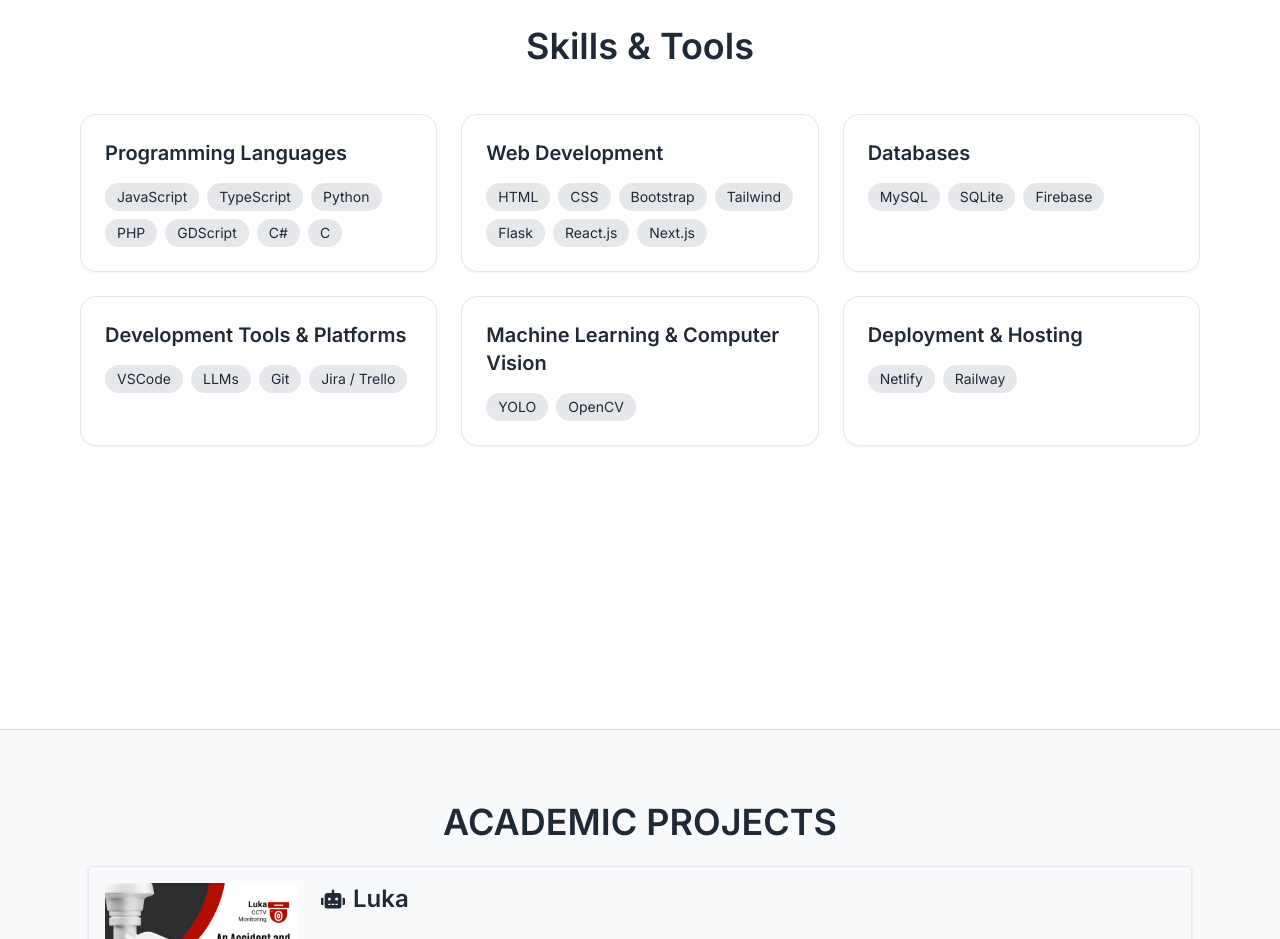
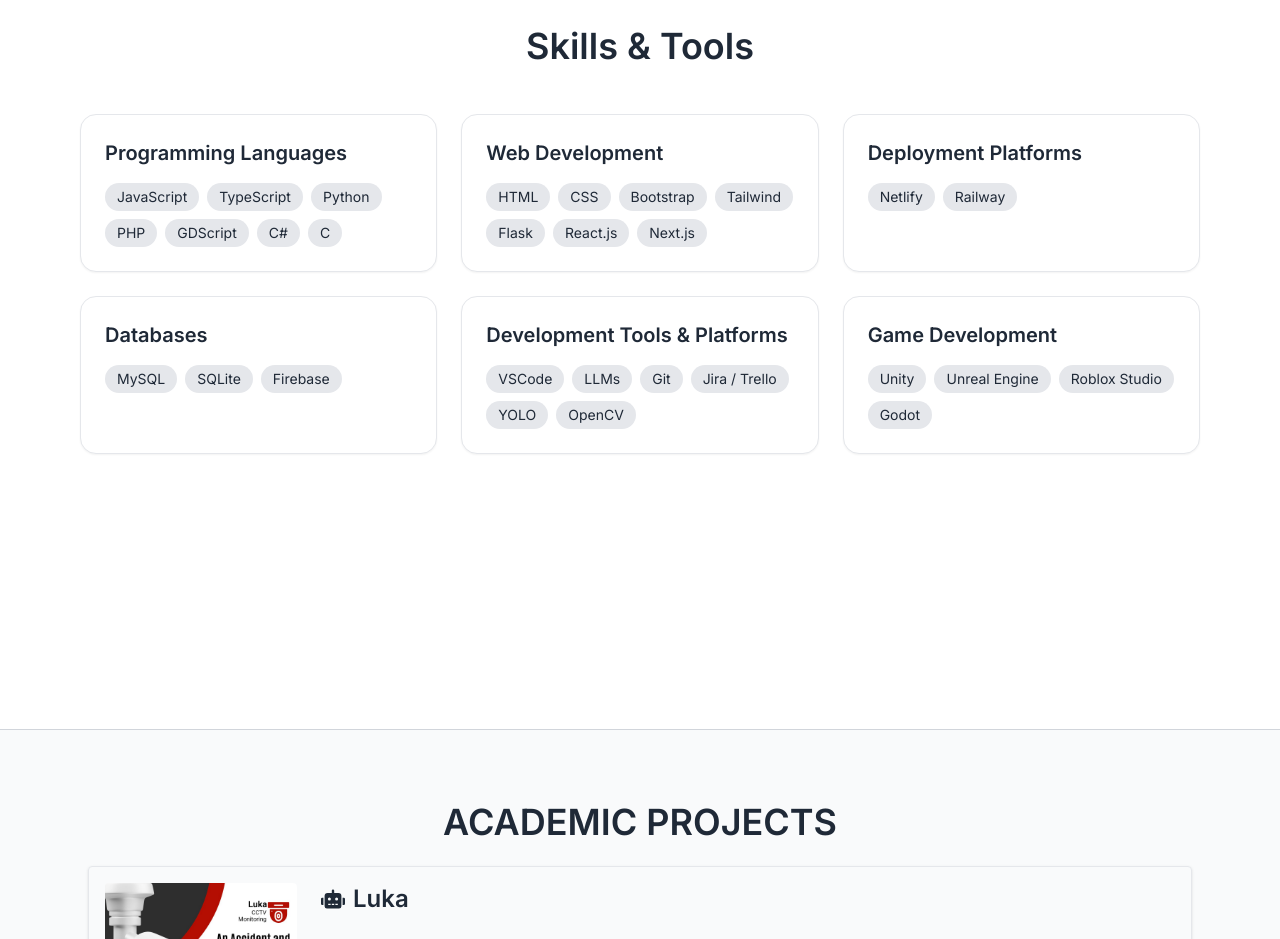
Before and after one commit to BrianShiroe/portfolio-react-typescript-tailwind, a React (Vite) app: page / in a window 1280 px wide. Shown: the part 1720-2659 px from the top of the page. Built offline with nearby package versions, Linux system fonts and the light colour scheme.

Commit message:
Update Skills.tsx

```diff
--- a/src/pages/Skills.tsx
+++ b/src/pages/Skills.tsx
@@ -4,15 +4,10 @@
 const skills = {
   "Programming Languages": ["JavaScript", "TypeScript", "Python", "PHP", "GDScript", "C#", "C"],
   "Web Development": ["HTML", "CSS", "Bootstrap", "Tailwind", "Flask", "React.js", "Next.js"],
-  Databases: ["MySQL", "SQLite", "Firebase"],
-  "Development Tools & Platforms": [
-    "VSCode",
-    "LLMs",
-    "Git",
-    "Jira / Trello",
-  ],
-  "Machine Learning & Computer Vision": ["YOLO", "OpenCV"],
-  "Deployment & Hosting": ["Netlify", "Railway"],
+  "Deployment Platforms": ["Netlify", "Railway"],
+  "Databases": ["MySQL", "SQLite", "Firebase"],
+  "Development Tools & Platforms": ["VSCode", "LLMs", "Git", "Jira / Trello", "YOLO", "OpenCV"],
+  "Game Development": ["Unity", "Unreal Engine", "Roblox Studio", "Godot"],
 };
 
 const Skills = () => (
```
